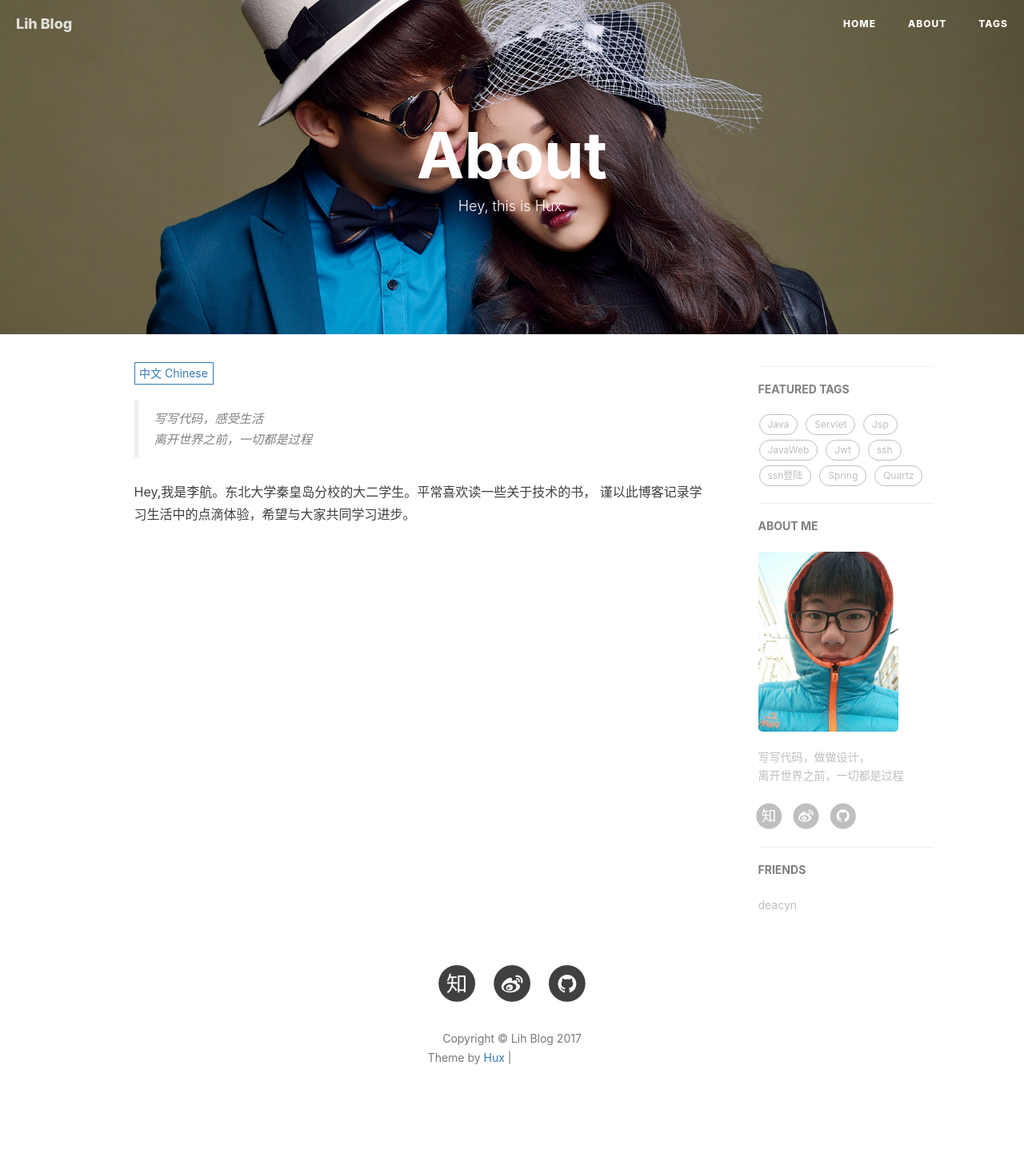
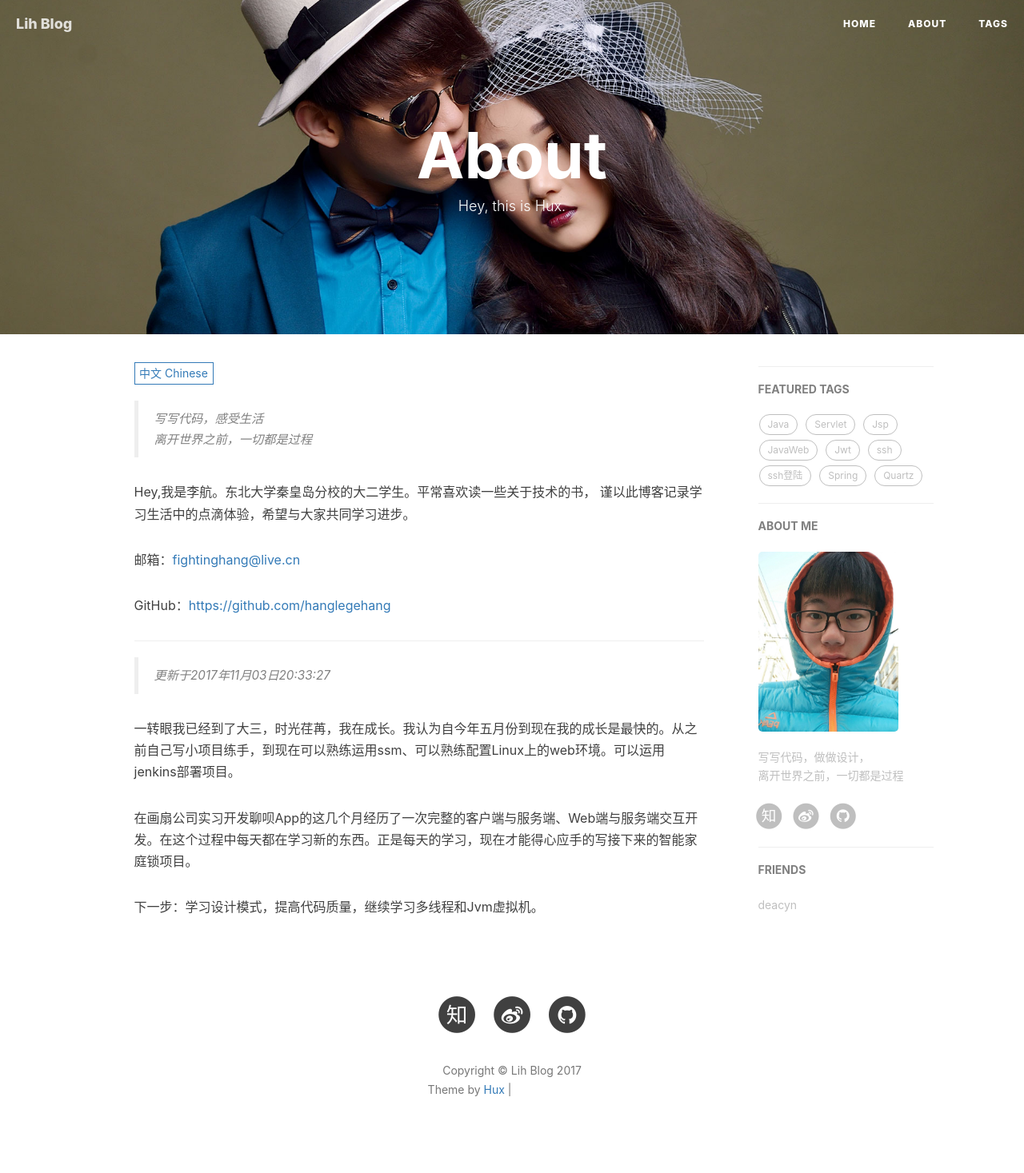
Before and after one commit to hanglegehang/hanglegehang, a Jekyll site: the page built from about.html, in a window 1280 px wide. Shown: the whole page at 80% size. Built offline with Jekyll 4.4.1, drawn with Linux system fonts in a browser that asks for light colours; nearby versions of some CDN libraries; comment, search, counter and statistics services are not loaded; before the commit the page ends 1427 px from its top, so only the background shows below that; grey boxes are pictures that could not be loaded.

Commit message:
更新自我介绍

```diff
--- a/about.html
+++ b/about.html
@@ -15,13 +15,21 @@ header-img: "img/about-bg.jpg"
 <div class="zh post-container">
 
     <!--copied from markdown -->
-    <blockquote>
-  <p>写写代码，感受生活<br />
+<blockquote>
+<p>写写代码，感受生活<br>
 离开世界之前，一切都是过程</p>
 </blockquote>
-
 <p>Hey,我是李航。东北大学秦皇岛分校的大二学生。平常喜欢读一些关于技术的书，
 谨以此博客记录学习生活中的点滴体验，希望与大家共同学习进步。</p>
+<p>邮箱：<a href="mailto:fightinghang@live.cn">fightinghang@live.cn</a></p>
+<p>GitHub：<a href="https://github.com/hanglegehang">https://github.com/hanglegehang</a></p>
+<hr>
+<blockquote>
+<p>更新于2017年11月03日20:33:27</p>
+</blockquote>
+<p>一转眼我已经到了大三，时光荏苒，我在成长。我认为自今年五月份到现在我的成长是最快的。从之前自己写小项目练手，到现在可以熟练运用ssm、可以熟练配置Linux上的web环境。可以运用jenkins部署项目。</p>
+<p>在画扇公司实习开发聊呗App的这几个月经历了一次完整的客户端与服务端、Web端与服务端交互开发。在这个过程中每天都在学习新的东西。正是每天的学习，现在才能得心应手的写接下来的智能家庭锁项目。</p>
+<p>下一步：学习设计模式，提高代码质量，继续学习多线程和Jvm虚拟机。</p>
 </div>
 <!-- English Version -->
 <div class="en post-container">
```
